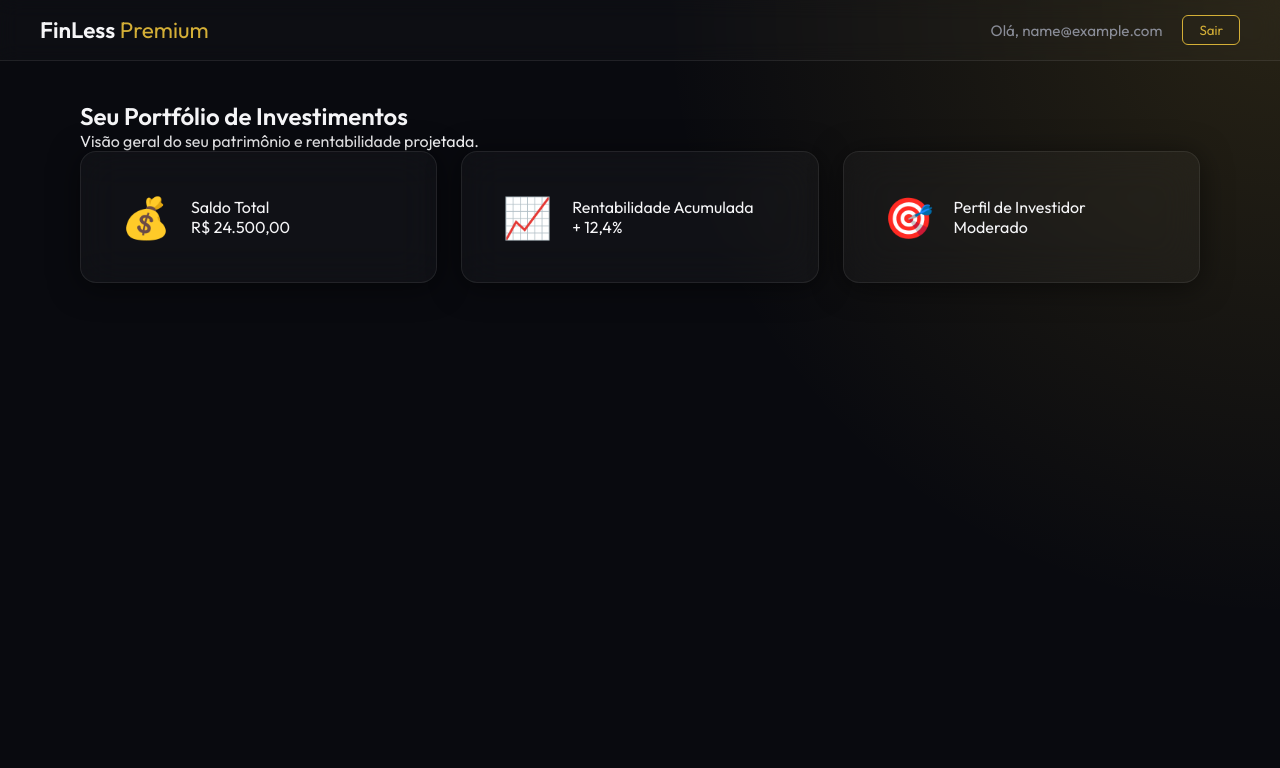
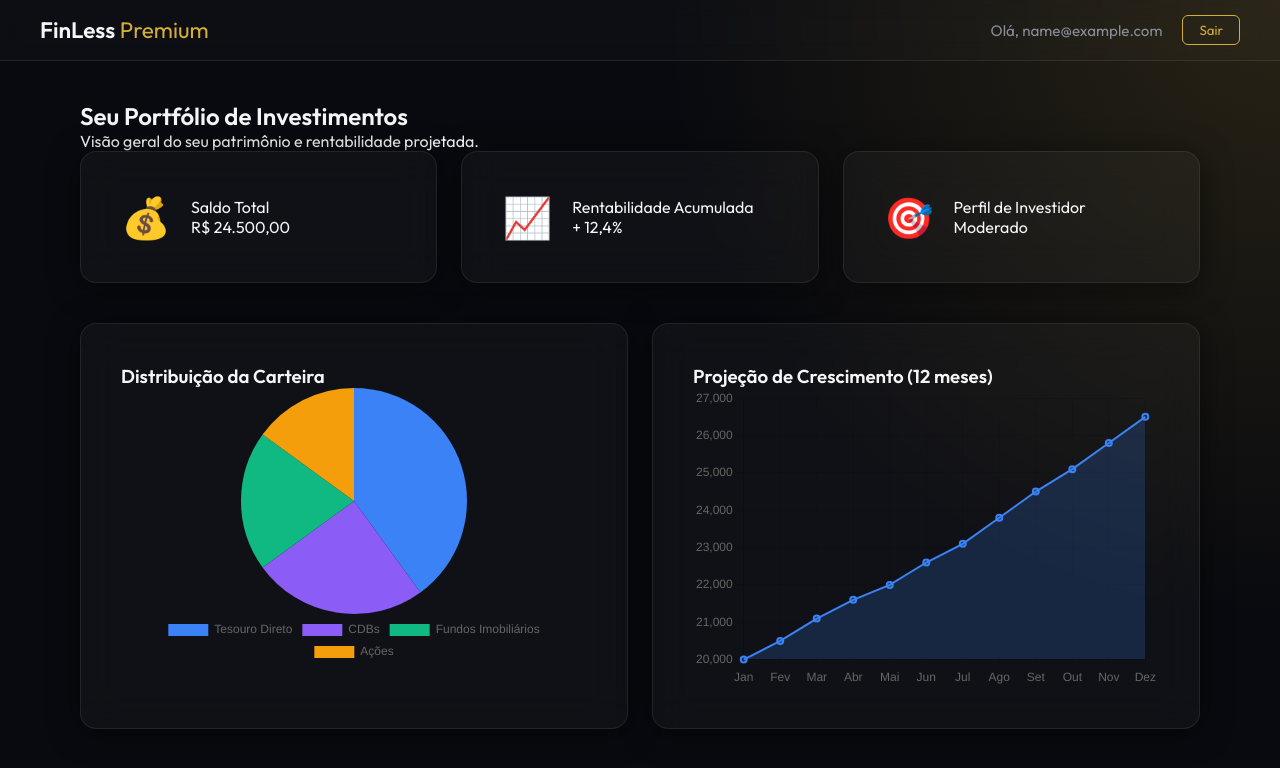
Before and after one commit to prfAguiar/tp-engsoft, a Vue app in the folder frontend/: page / in a window 1280 px wide. Shown: the top 768 px of the page. Built offline with nearby package versions, Linux system fonts and the light colour scheme; sample sign-in values are in the browser's storage.

Commit message:
feat(dashboard): integrate charts logic and mock data

```diff
--- a/frontend/src/views/DashboardView.vue
+++ b/frontend/src/views/DashboardView.vue
@@ -29,11 +29,55 @@
           </div>
         </div>
       </div>
+
+      <div class="charts-grid">
+        <div class="chart-card glass-card">
+          <h3 class="chart-title">Distribuição da Carteira</h3>
+          <div class="chart-container pie-container">
+            <Pie :data="pieData" :options="pieOptions" />
+          </div>
+        </div>
+        <div class="chart-card glass-card">
+          <h3 class="chart-title">Projeção de Crescimento (12 meses)</h3>
+          <div class="chart-container">
+            <Line :data="lineData" :options="lineOptions" />
+          </div>
+        </div>
+      </div>
     </main>
   </div>
 </template>
 
 <script setup>
+import { ref } from 'vue';
+import { Chart as ChartJS, Title, Tooltip, Legend, BarElement, CategoryScale, LinearScale, PointElement, LineElement, ArcElement, Filler } from 'chart.js';
+import { Pie, Line } from 'vue-chartjs';
+
+ChartJS.register(CategoryScale, LinearScale, BarElement, Title, Tooltip, Legend, PointElement, LineElement, ArcElement, Filler);
+
+const pieData = ref({
+  labels: ['Tesouro Direto', 'CDBs', 'Fundos Imobiliários', 'Ações'],
+  datasets: [{ backgroundColor: ['#3b82f6', '#8b5cf6', '#10b981', '#f59e0b'], borderWidth: 0, data: [40, 25, 20, 15] }]
+});
+
+const pieOptions = ref({
+  responsive: true, maintainAspectRatio: false,
+  plugins: { legend: { position: 'bottom' } }
+});
+
+const lineData = ref({
+  labels: ['Jan', 'Fev', 'Mar', 'Abr', 'Mai', 'Jun', 'Jul', 'Ago', 'Set', 'Out', 'Nov', 'Dez'],
+  datasets: [{
+    label: 'Patrimônio Projetado (R$)',
+    backgroundColor: 'rgba(59, 130, 246, 0.2)', borderColor: '#3b82f6', borderWidth: 2, fill: true,
+    data: [20000, 20500, 21100, 21600, 22000, 22600, 23100, 23800, 24500, 25100, 25800, 26500]
+  }]
+});
+
+const lineOptions = ref({
+  responsive: true, maintainAspectRatio: false,
+  plugins: { legend: { display: false } }
+});
 </script>
 
 <style scoped>
@@ -67,4 +111,21 @@
   display: flex;
   flex-direction: column;
 }
+.charts-grid {
+  display: grid;
+  grid-template-columns: repeat(auto-fit, minmax(500px, 1fr));
+  gap: 24px;
+}
+.chart-card {
+  display: flex;
+  flex-direction: column;
+}
+.chart-container {
+  position: relative;
+  height: 300px;
+  width: 100%;
+}
+.pie-container {
+  height: 280px;
+}
 </style>
```
